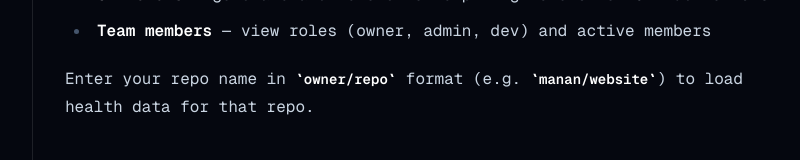
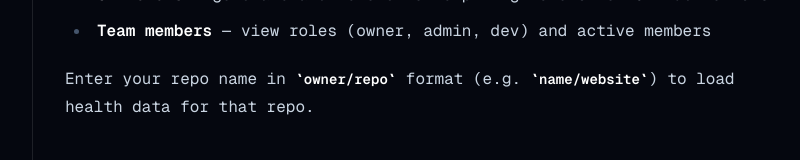
Before and after one commit to cxgrd/documentation, a Next.js app: page /team in a window 1280 px wide. Shown: the part 1937-2097 px from the top of the page, without its empty margins (191-991 px from the left). Built offline with nearby package versions, Linux system fonts and the light colour scheme.

Commit message:
a minor fix

```diff
--- a/app/team/content.mdx
+++ b/app/team/content.mdx
@@ -24,7 +24,7 @@ cxgrd scan --team
 
 This scans your project and pushes the dependency graph to the shared team cloud. All team members can see this on the dashboard.
 
-Use `owner/repo` format as your repo identifier (e.g. `manan/api-service`) — this is resolved automatically from your git remote.
+Use `owner/repo` format as your repo identifier (e.g. `name/api-service`) — this is resolved automatically from your git remote.
 
 ### 4. Install the GitHub App
 
@@ -56,7 +56,7 @@ Visit [cxgrd.com/dashboard](https://www.cxgrd.com/dashboard) to see:
 - **CI tokens** — generate and revoke non-expiring tokens for GitHub Actions
 - **Team members** — view roles (owner, admin, dev) and active members
 
-Enter your repo name in `owner/repo` format (e.g. `manan/website`) to load health data for that repo.
+Enter your repo name in `owner/repo` format (e.g. `name/website`) to load health data for that repo.
 
 ---
 
```
